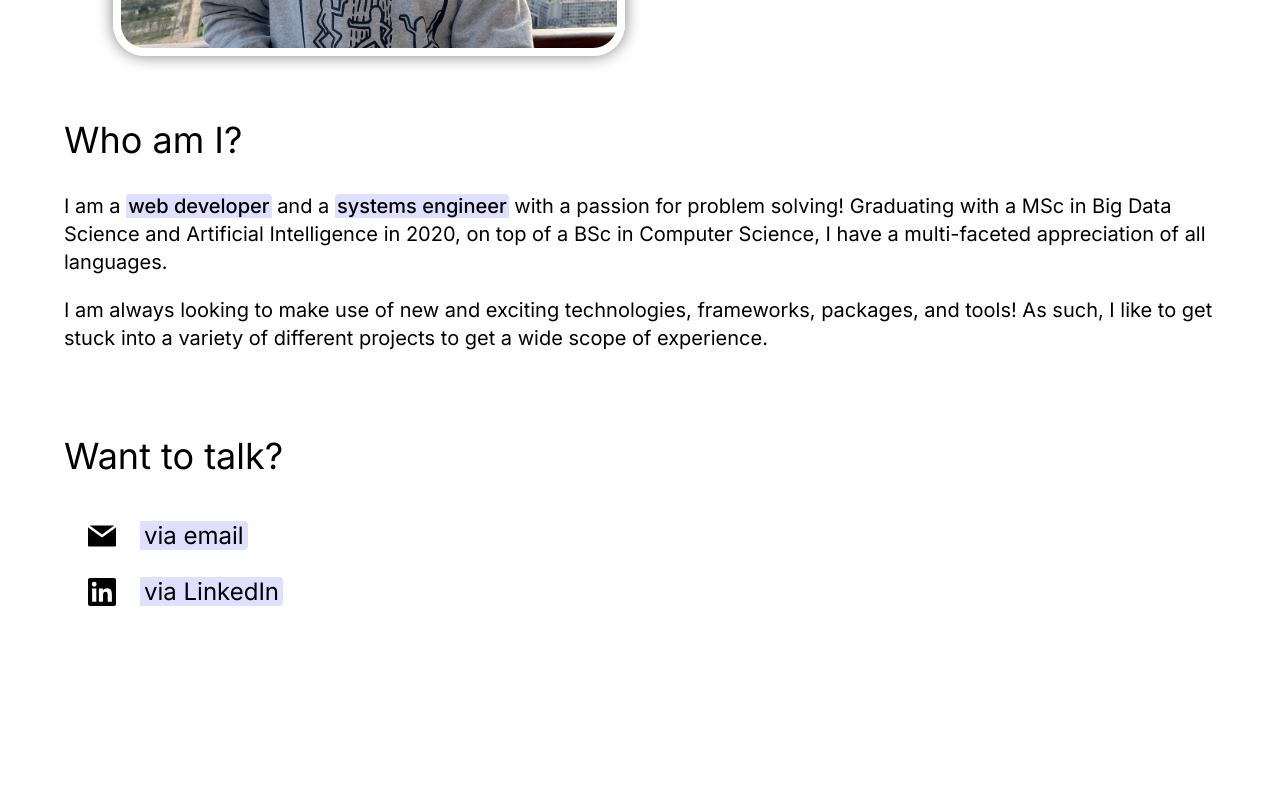
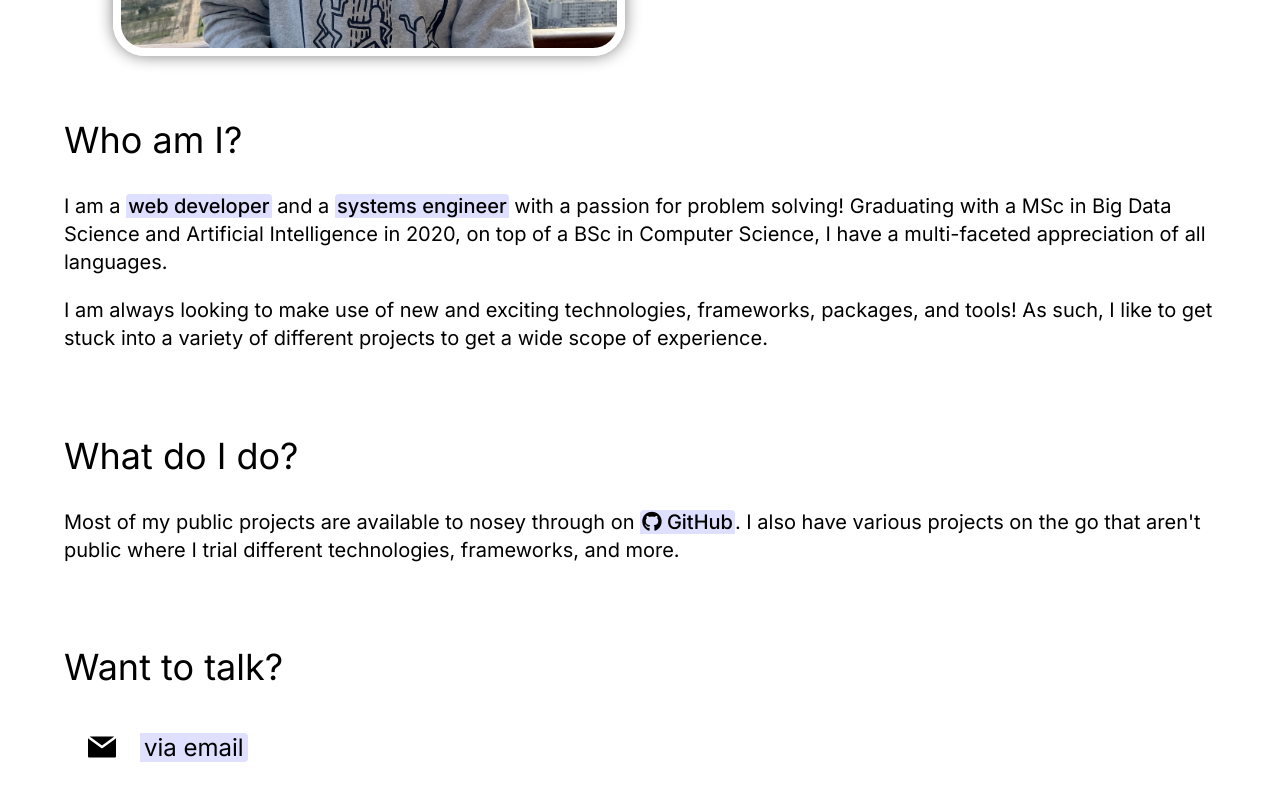
Before and after one commit to OliverBeckwith/oliverbeckwith.github.io, a React (Vite) app: page / in a window 1280 px wide. Shown: the part 472-1259 px from the top of the page. Before the commit the page ends 1108 px from the top, so only its background shows below. Built offline with nearby package versions, Linux system fonts and the light colour scheme.

Commit message:
Add basic projects section

```diff
--- a/src/App.tsx
+++ b/src/App.tsx
@@ -3,6 +3,7 @@ import { GlobalStyles } from './components/GlobalStyles'
 import { About } from './components/About'
 import { Contact } from './components/Contact'
 import { ContentContainer, PageContainer } from './components/PageContainer'
+import { Projects } from './components/Projects'
 
 function App() {
 
@@ -12,6 +13,7 @@ function App() {
       <ContentContainer>
         <Header />
         <About />
+        <Projects />
         <Contact />
       </ContentContainer>
     </PageContainer>
--- /dev/null
+++ b/src/components/Projects/index.tsx
@@ -0,0 +1,21 @@
+import {
+  SectionContainer,
+  SectionDescription,
+  SectionHeader,
+  Link,
+} from "../common.css"
+
+export const Projects = () => {
+  return (
+    <SectionContainer>
+      <SectionHeader>What do I do?</SectionHeader>
+      <SectionDescription>
+        {"Most of my public projects are available to nosey through on "}
+        <Link href="https://github.com/OliverBeckwith">
+          <i className="fa-brands fa-github" /> GitHub
+        </Link>
+        {". I also have various projects on the go that aren't public where I trial different technologies, frameworks, and more."}
+      </SectionDescription>
+    </SectionContainer>
+  )
+}
```
